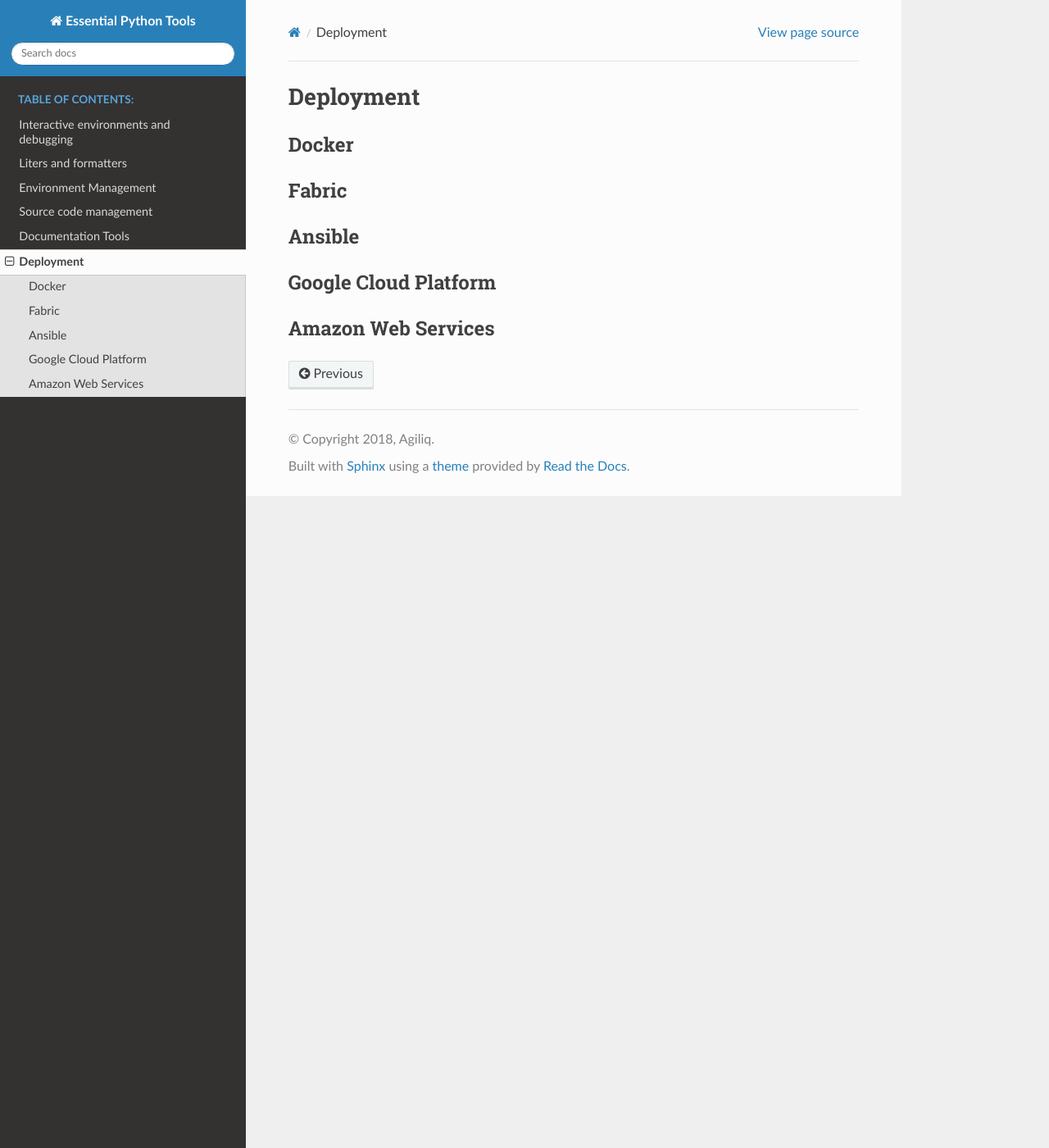
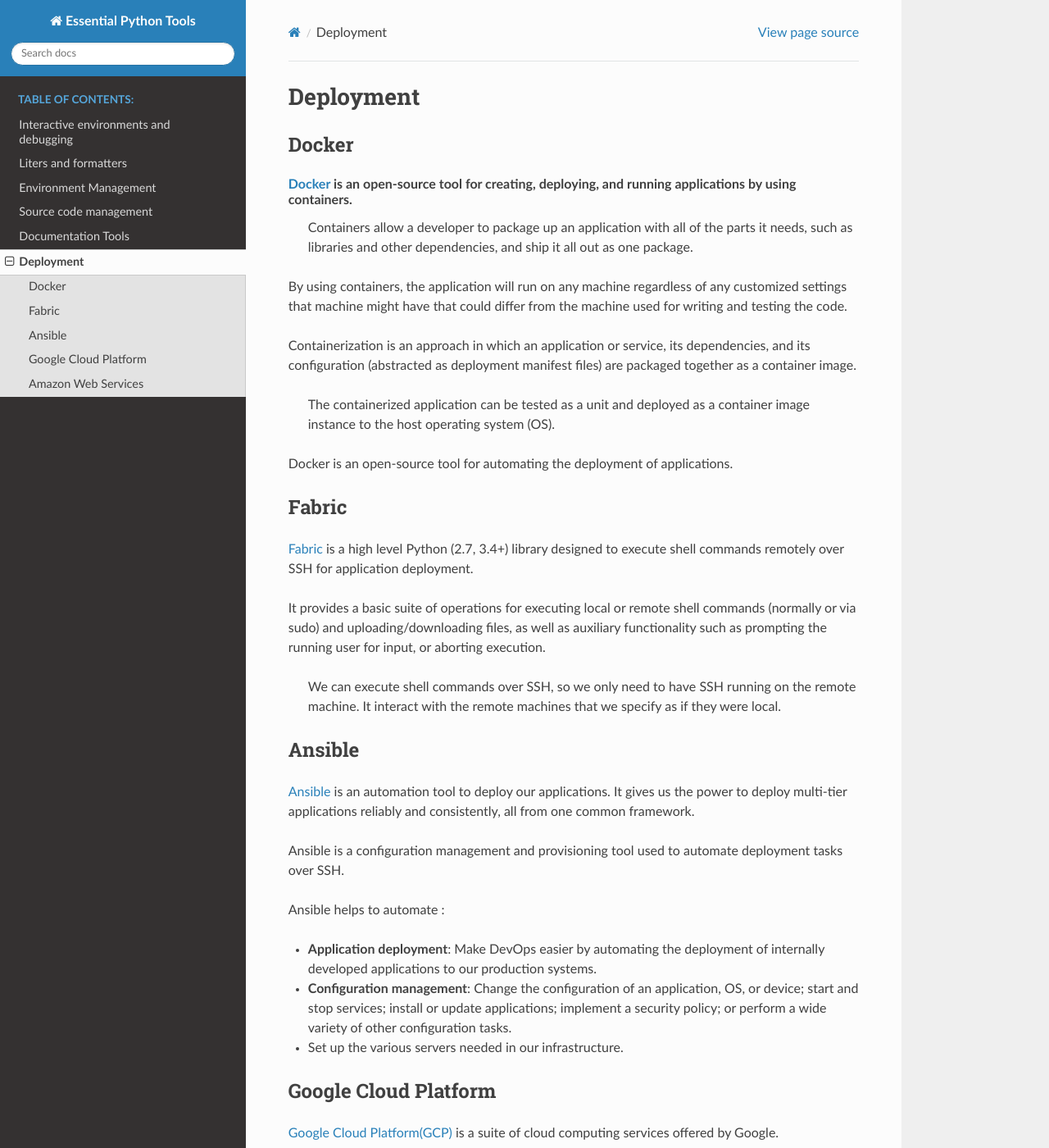
Before and after one commit to agiliq/essential-python-tools, a Sphinx documentation site: the page built from source/deployment.rst, in a window 1280 px wide and 1400 px high. Shown: the whole window at 82% size. Built offline with Sphinx 7.4.7 and the Read the Docs theme 2.0.0, drawn with Linux system fonts in a browser that asks for light colours; some of the changed text lies outside the part shown.

Commit message:
updated deployment doc

```diff
--- a/source/code_management.rst
+++ b/source/code_management.rst
@@ -10,6 +10,10 @@
 .. Version control system is a must for software development.
 
 The main purpose of Git is to manage software development projects and its files, as they are changing over time. It stores the information in a repository.
+
+To install git check `this <https://git-scm.com/book/en/v2/Getting-Started-Installing-Git>`_ .
+
+To learn git check `this <https://git-scm.com/docs/gittutorial>`_ and `this <https://try.github.io/>`_
 
 
 
--- a/source/deployment.rst
+++ b/source/deployment.rst
@@ -4,14 +4,75 @@
 Docker
 -----------
 
+`Docker <https://www.docker.com/what-docker>`_ is an open-source tool for creating, deploying, and running applications by using containers.
+ Containers allow a developer to package up an application with all of the parts it needs, such as libraries and other dependencies, and ship it all out as one package.
+
+By using containers, the application will run on any machine regardless of any customized settings that machine might have that could differ from the machine used for writing and testing the code.
+
+.. its dependencies, and its configuration (abstracted as deployment manifest files) are packaged together as a container image.
+
+Containerization is an approach in which an application or service, its dependencies, and its configuration (abstracted as deployment manifest files) are packaged together as a container image.
+
+ The containerized application can be tested as a unit and deployed as a container image instance to the host operating system (OS).
+
+
+
+Docker is an open-source tool for automating the deployment of applications.
+
+
+
+
 Fabric
 ----------
+
+`Fabric <http://www.fabfile.org/>`_ is a high level Python (2.7, 3.4+) library designed to execute shell commands remotely over SSH for application deployment.
+
+It provides a basic suite of operations for executing local or remote shell commands (normally or via sudo) and uploading/downloading files, as well as auxiliary functionality such as prompting the running user for input, or aborting execution.
+
+    We can execute shell commands over SSH, so we only need to have SSH running on
+    the remote machine. It interact with the remote machines that we specify as if
+    they were local.
+
 
 Ansible
 ---------
 
+`Ansible <https://www.ansible.com/>`_  is an automation tool to deploy our applications. It gives us the power to deploy multi-tier applications reliably and consistently, all from one common framework.
+
+Ansible is a configuration management and provisioning tool used to automate deployment tasks over SSH.
+
+Ansible helps to automate :
+
++ **Application deployment**: Make DevOps easier by automating the deployment of internally developed applications to our production systems.
++ **Configuration management**: Change the configuration of an application, OS, or device; start and stop services; install or update applications; implement a security policy; or perform a wide variety of other configuration tasks.
++ Set up the various servers needed in our infrastructure.
+
+
+.. We can configure needed services as well as push application artifacts from one common system.
+
+
+
 Google Cloud Platform
 -------------------------
+`Google Cloud Platform(GCP) <https://cloud.google.com/>`_ is a suite of cloud computing services offered by Google.
+
+ The platform includes a range of hosted services for compute, storage, application development and deployment a that run on Google hardware.
+
+Google Cloud Platform(GCP) offers services for compute, storage, networking, big data, machine learning and the internet of things (IoT)
+, as well as cloud management, security and developer tools.
+
+
+To use Google Cloud Platform for python, `check this <https://cloud.google.com/python/>`_ .
+
+
 
 Amazon Web Services
 -----------------------
+
+`AWS <https://aws.amazon.com/>`_ is a cloud platform service from amazon, used to create and deploy any type of application in the cloud.
+
+ AWS is a Cloud platform service offering compute power, data storage, and a wide array of other IT solutions and utilities for modern organizations. AWS was launched in 2006, and has since become one of the most popular cloud platforms currently available.
+
+It offers many featured services for compute, storage, networking, analytics, application services, deployment, identity and access management, directory services, security and many more cloud services.
+
+To use AWS for python, check `this <https://aws.amazon.com/developer/language/python/>`_
--- a/source/environment_management.rst
+++ b/source/environment_management.rst
@@ -1,11 +1,11 @@
 Environment Management
------------------------
+----------------------------
 
 virtualenv and virtualenvwrapper
 ++++++++++++++++++++++++++++++++++++++++
 
 virtualenv
-=========
+==================
 
 `virtualenv <https://virtualenv.pypa.io/en/stable/>`_ is a popular tool for creating isolated python environments without affecting other projects.
 
@@ -23,7 +23,7 @@
 
 
 virtualenvwrapper
-=========
+===========================
 
 `virtualenvwrapper <http://virtualenvwrapper.readthedocs.io/en/latest/>`_ is an just like an extension to `virtualenv` which simplifies the commands to use and manage.
 
```
